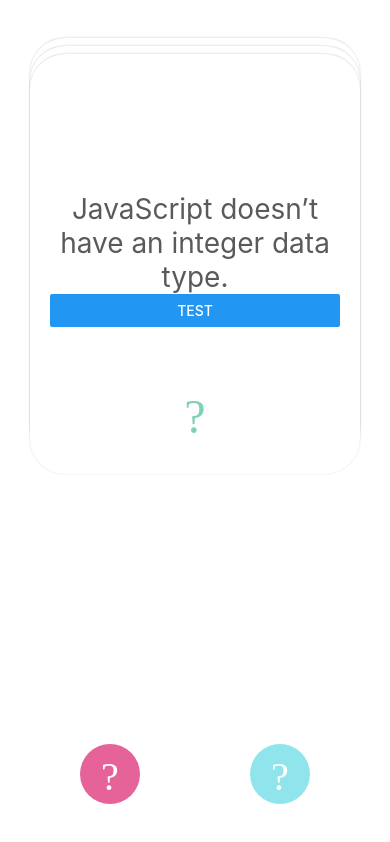
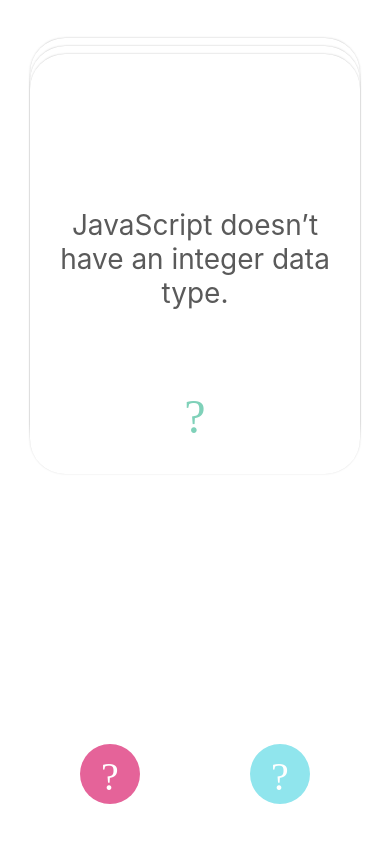
Before and after one commit to stephanos7/react-native-flashcards, a React Native app: screen / in a window 390 px wide. Built offline with nearby package versions, Linux system fonts and the light colour scheme.

Commit message:
add state property and logic to toggle answer on card

```diff
--- a/components/Card.js
+++ b/components/Card.js
@@ -1,11 +1,13 @@
 import React from 'react';
-import { Text, View, Animated, Button } from 'react-native';
+import { Text, View, Animated, TouchableOpacity } from 'react-native';
 
 import styles,{DAVYS_GREY,PEARL_AQUA,RUSTY_RED} from "../styles";
 import EyeIcon from "./EyeIcon";
-import FlipCard from 'react-native-flip-card'
 
 export default class Card extends React.Component {
+  state = {
+    showingAnswer : false
+  }
 
   componentWillMount(){
     this.x = new Animated.Value(0);
@@ -52,15 +54,8 @@
     Animated.parallel(sequence).start(() => this.props.removeAttemptedCard());
   }
 
-  flipCard = () => {
-    Animated.spring(
-      this.flip,
-      {
-        toValue:180,
-        tension:50,
-        duration:2000
-      }
-    ).start();
+  toggleAnswer = () => {
+    this.setState( prevState => ({showingAnswer: !prevState.showingAnswer}))
   }
 
   hideOverflow = () => {
@@ -68,6 +63,7 @@
   }
 
   render() {
+    const {showingAnswer} = this.state;
     const {index, item} = this.props;
     const rotation = this.x.interpolate({
       inputRange: [0, 200],
@@ -81,8 +77,10 @@
     return (
       <Animated.View style={[styles.card,rotationAnimation, initialXAnimation, dynamicTopMarginStyle, conditionallyHideOverflowStyle]}>
         <Text style={[styles.question, item.attempted !== "" ? {color:"white",zIndex:2}:{color: DAVYS_GREY}]}>{this.props.item.question}</Text>
-        <Button title="test" onPress={() => this.flipCard()} />
-        <EyeIcon />
+        {showingAnswer ? <Text>ANSWER</Text> : null}
+        <TouchableOpacity style={styles.eyeButton} onPress={() => this.toggleAnswer()}>
+          <EyeIcon />
+        </TouchableOpacity>
         <Animated.View style={[styles.radialAnimationDot,item.attempted !== item.answer? {backgroundColor:RUSTY_RED} :{backgroundColor:PEARL_AQUA},{ transform:[{scale:this.dotScale}], opacity:this.dotOpacity}]}/>
       </Animated.View>
     );
--- a/components/EyeIcon.js
+++ b/components/EyeIcon.js
@@ -1,15 +1,12 @@
 import React from 'react';
-import { Text, View, Animated, TouchableOpacity } from 'react-native';
 import { Ionicons } from "@expo/vector-icons";
 
-import styles,{DAVYS_GREY,PEARL_AQUA} from "../styles";
+import {PEARL_AQUA} from "../styles";
 
 export default class EyeIcon extends React.Component {
   render(){
     return(
-        <TouchableOpacity style={{alignSelf:"center", position:"absolute",bottom:30}}>
-            <Ionicons name={"ios-eye"} color={PEARL_AQUA} size={48} />
-        </TouchableOpacity>
+      <Ionicons name={"ios-eye"} color={PEARL_AQUA} size={48} />
     )
   }
 }
--- a/package.json
+++ b/package.json
@@ -22,7 +22,6 @@
     "expo": "^27.0.1",
     "react": "16.3.1",
     "react-native": "~0.55.2",
-    "react-native-flip-card": "^3.5.2",
     "react-spring": "^5.7.1"
   }
 }
--- a/styles.js
+++ b/styles.js
@@ -79,6 +79,11 @@
     ...FONTS.h2,
     textAlign: "center"
   },
+  eyeButton: {
+    alignSelf:"center",
+    position:"absolute",
+    bottom:30
+  },
   question: {
     textAlign:"center",
     ...FONTS.h2
```
Also changed, not shown: 1 other file (tests, documents, lock files or other folders).
